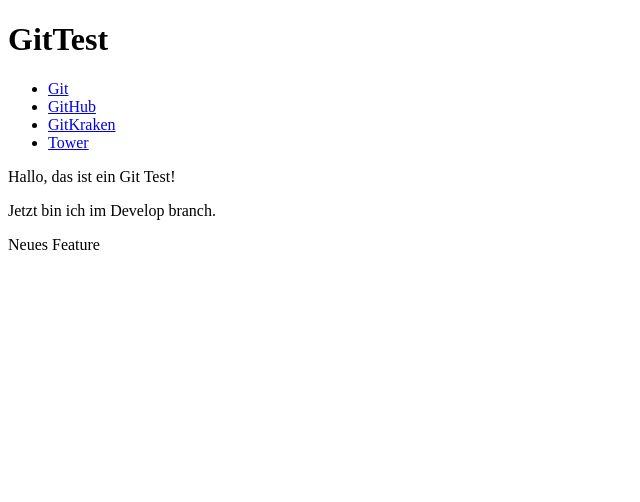
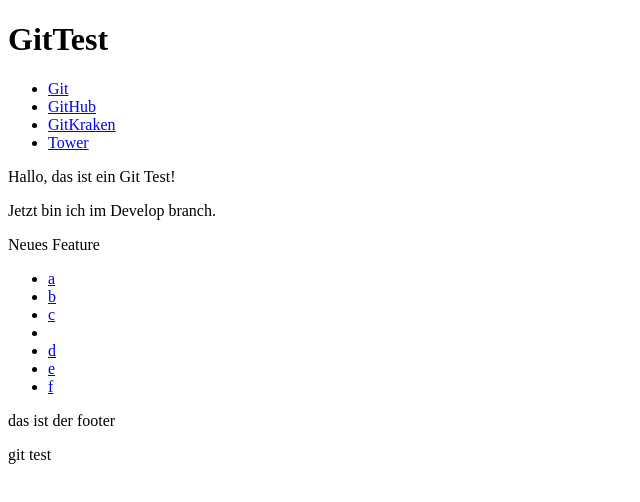
Before and after one commit to eliachristen/gitTest, a plain HTML site: page index.html in a window 1280 px wide. Shown: the whole page, without its empty margins (0-640 px from the left). Drawn offline with Linux system fonts and the light colour scheme.

Commit message:
added footer

```diff
--- a/index.html
+++ b/index.html
@@ -20,5 +20,23 @@
             <p>Jetzt bin ich im Develop branch.</p>
             <p>Neues Feature</p>
         </section>
+        <footer>
+            <div class="row">
+                <div class="col-33">
+                    <ul>
+                        <li><a href="#">a</a></li>
+                        <li><a href="#">b</a></li>
+                        <li><a href="#">c</a><li>
+                        <li><a href="#">d</a></li>
+                        <li><a href="#">e</a></li>
+                        <li><a href="#">f</a></li>
+                    </ul>
+                </div>
+                <div class="col-33">
+                    <p>das ist der footer</p>
+                </div>
+                <div class="col-33"><p>git test</p></div>
+            </div>
+        </footer>
     </body>
 </html>
```
